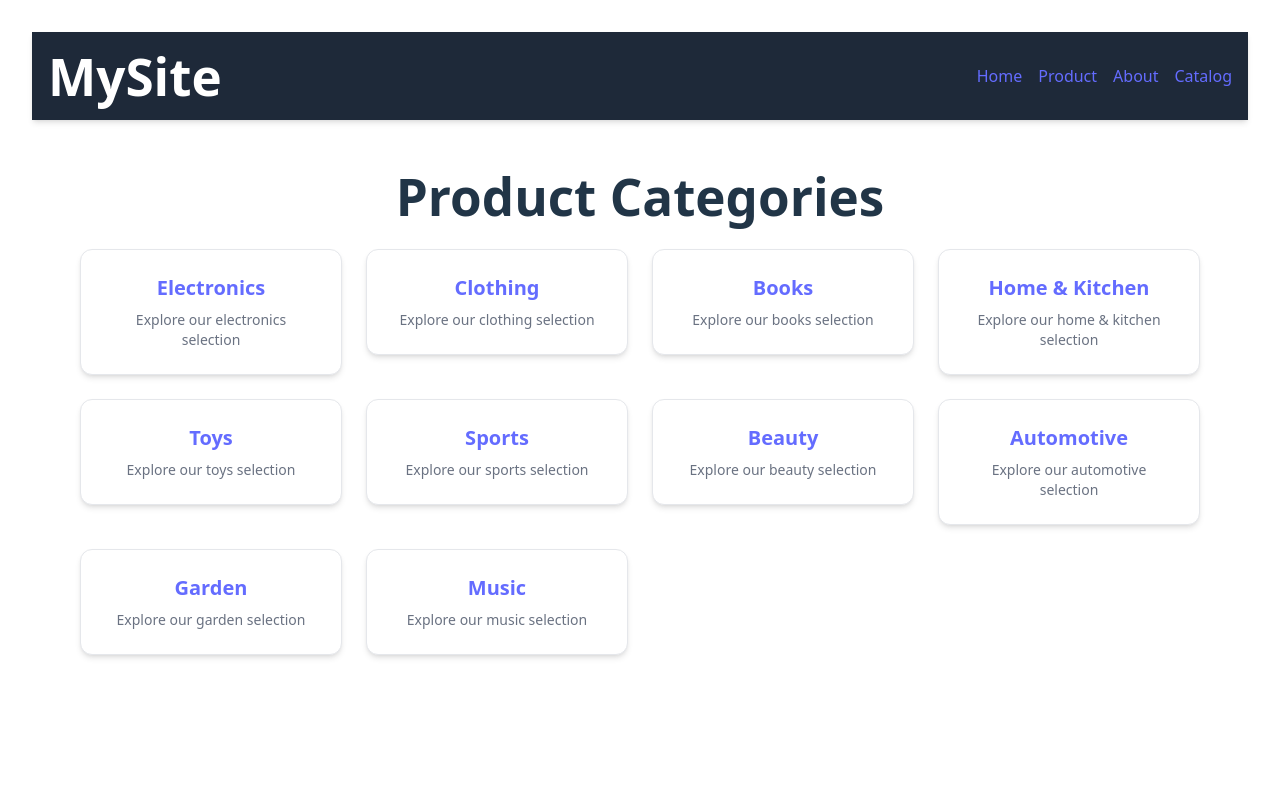
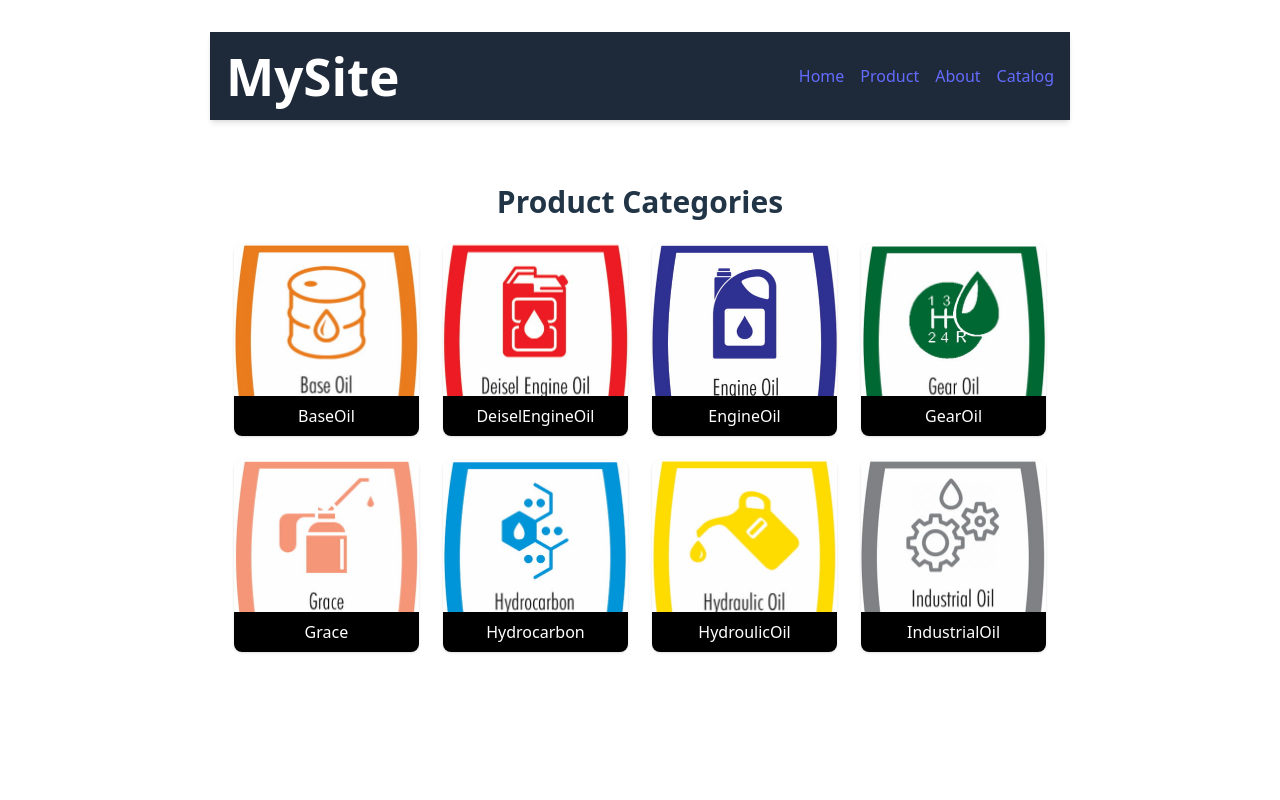
Before and after one commit to saeed-ghadiri/dekamond, a React (Vite) app: page /product in a window 1280 px wide. Shown: the top 800 px of the page. Built offline with nearby package versions, Linux system fonts and the light colour scheme.

Commit message:
add product category

```diff
--- a/src/App.tsx
+++ b/src/App.tsx
@@ -16,7 +16,7 @@ function App() {
       {/* Pages with both Header & Footer */}
       <Route element={<LayoutDefault />}>
         <Route path="/" element={<Home />} />
-        <Route path="/product" element={<Product />} />
+        <Route path="/product" element={<ProductCategory />} />{" "}
         <Route path="/about" element={<About />} />
       </Route>
 
--- /dev/null
+++ b/src/data/categoryData.ts
@@ -0,0 +1,26 @@
+
+import baseOilImg from "../assets/images/product-category/base-oil.png";
+import deiselEngineOilImg from "../assets/images/product-category/deisel-engine-oil.png";
+import engineOilImg from "../assets/images/product-category/engine-oil.png";
+import gearOilImg from "../assets/images/product-category/gear-oil.png";
+import graceImg from "../assets/images/product-category/grace.png";
+import hydrocarbonImg from "../assets/images/product-category/hydrocarbon.png";
+import hydroulicOilImg from "../assets/images/product-category/hydroulic-oil.png";
+import industrialOilImg from "../assets/images/product-category/industrial-oil.png";
+
+export type Category = {
+  name: string;
+  slug: string;
+  image: string;
+};
+
+export const categories: Category[] = [
+  { name: "BaseOil", slug: "base-oil", image: baseOilImg },
+  { name: "DeiselEngineOil", slug: "deisel-engine-oil", image: deiselEngineOilImg },
+  { name: "EngineOil", slug: "engine-oil", image: engineOilImg },
+  { name: "GearOil", slug: "gear-oil", image: gearOilImg },
+  { name: "Grace", slug: "grace", image: graceImg },
+  { name: "Hydrocarbon", slug: "hdrocarbon", image: hydrocarbonImg },
+  { name: "HydroulicOil", slug: "hydroulic-oil", image: hydroulicOilImg },
+  { name: "IndustrialOil", slug: "industrial-oil", image: industrialOilImg },
+];
--- a/src/pages/ProductCategory.tsx
+++ b/src/pages/ProductCategory.tsx
@@ -1,36 +1,29 @@
-import { useParams, Link } from "react-router-dom";
-import productData from "../productData";
+// src/pages/ProductCategory.tsx
+import { Link } from "react-router-dom";
+import { categories } from "../data/categoryData";
 
 const ProductCategory = () => {
-  const { slug } = useParams<{ slug: string }>();
-  const products = productData[slug ?? ""] || [];
-
   return (
-    <div className="p-6">
-      <h1 className="text-3xl font-bold mb-4 capitalize">
-        {slug?.replace("-", " ")}
-      </h1>
-
-      {products.length === 0 ? (
-        <p>No products found in this category.</p>
-      ) : (
-        <div className="grid grid-cols-2 md:grid-cols-4 gap-4">
-          {products.map((product, index) => (
+    <div className="container mx-auto py-10">
+      <h2 className="text-3xl font-bold mb-6">Product Categories</h2>
+      <div className="grid grid-cols-1 sm:grid-cols-2 md:grid-cols-4 gap-6">
+        {categories.map((cat) => (
           <Link
-              key={index}
-              to={`/product/${slug}/${product.toLowerCase()}`}
-              className="block"
+            key={cat.slug}
+            to={`/product/${cat.slug}`}
+            className="block group relative rounded-lg overflow-hidden shadow hover:shadow-lg transition"
           >
-              <div className="p-4 bg-white rounded-lg shadow border text-center hover:shadow-lg transition-shadow">
-                <div className="text-lg font-medium">{product}</div>
-                <p className="text-gray-500 text-sm">
-                  Awesome {product.toLowerCase()} product
-                </p>
+            <img
+              src={cat.image}
+              alt={cat.name}
+              className="w-full h-48 object-cover group-hover:scale-105 transition-transform duration-300"
+            />
+            <div className="absolute bottom-0 left-0 right-0 bg-black bg-opacity-50 text-white text-center py-2">
+              {cat.name}
             </div>
           </Link>
         ))}
       </div>
-      )}
     </div>
   );
 };
```
Lines whose indentation alone changed are shown as unchanged.
